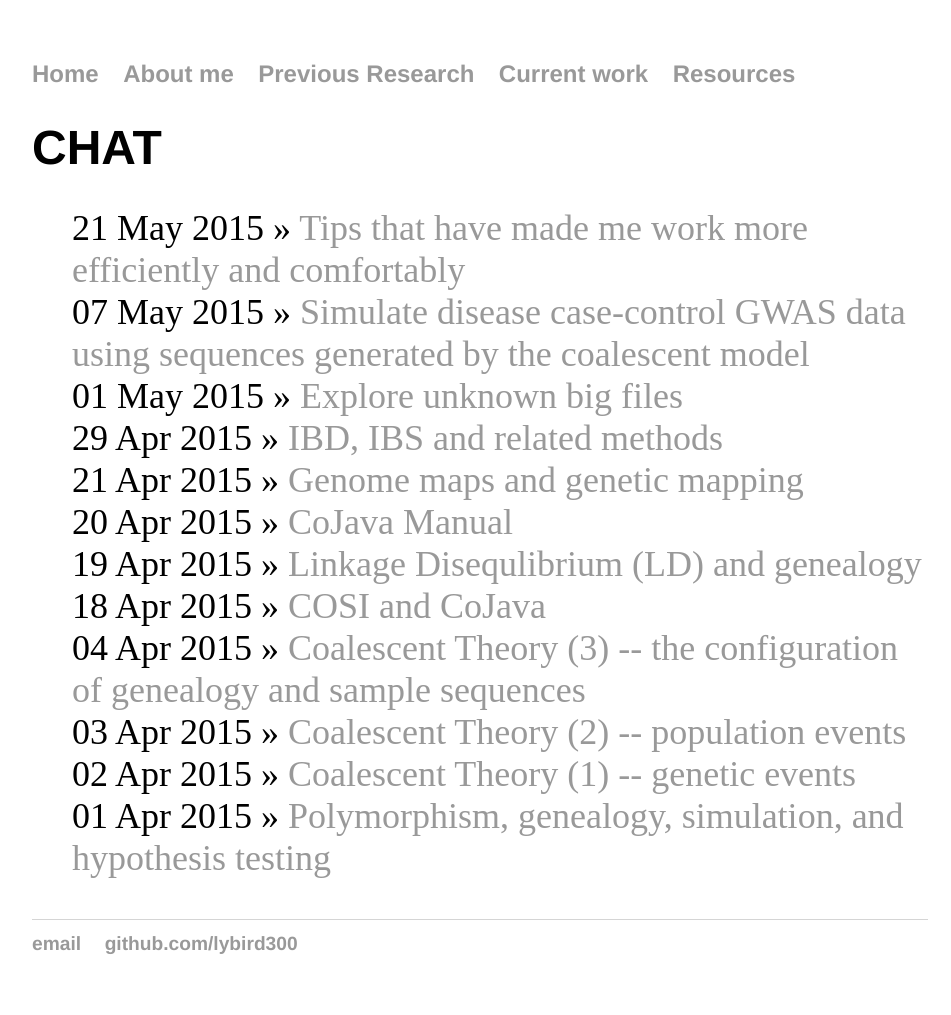
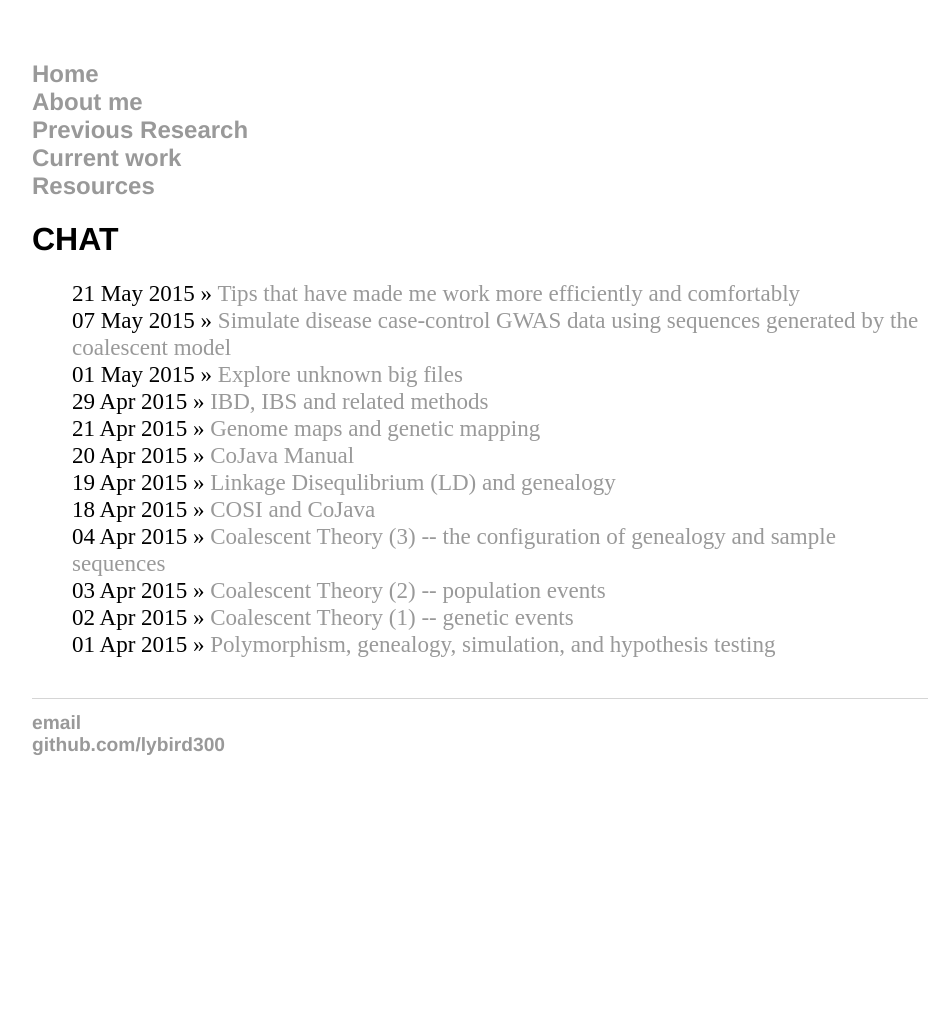
Before and after one commit to lybird300/lybird300.github.io, a Jekyll site: the page built from now/index.html, in a window 1280 px wide. Shown: the whole page, without its empty margins (160-1111 px from the left). Built offline with Jekyll 4.4.1, drawn with Linux system fonts in a browser that asks for light colours; after the commit the page ends 900 px from its top, so only the background shows below that.

Commit message:
Update main.css

```diff
--- a/css/main.css
+++ b/css/main.css
@@ -14,7 +14,6 @@ nav ul, footer ul {
     font-weight: bold;
 }
 nav ul li, footer ul li {
-    display: inline;
     margin-right: 20px;
     font-size: 1.5em;
 }
@@ -26,7 +25,7 @@ a:hover {
     text-decoration: underline;
 }
 h1 {
-    font-size: 3em;
+    font-size: 2em;
     font-family:'Helvetica', 'Arial', 'Sans-Serif';
 }
 p {
@@ -41,20 +40,20 @@ footer {
 
 ul.posts {
     margin: 20px auto 40px;
-    font-size: 1.5em;
+    font-size: 1.2em;
 }
 
 ul.posts li {
 list-style: none;
-    font-size: 1.5em;
+    font-size: 1.2em;
 }
 ol.posts {
     margin: 20px auto 40px;
-    font-size: 1.5em;
+    font-size: 1.2em;
 }
 ol.posts li {
 list-style: none;
-    font-size: 1.5em;
+    font-size: 1.2em;
 }
 pre, code{
 	direction: ltr;
```
